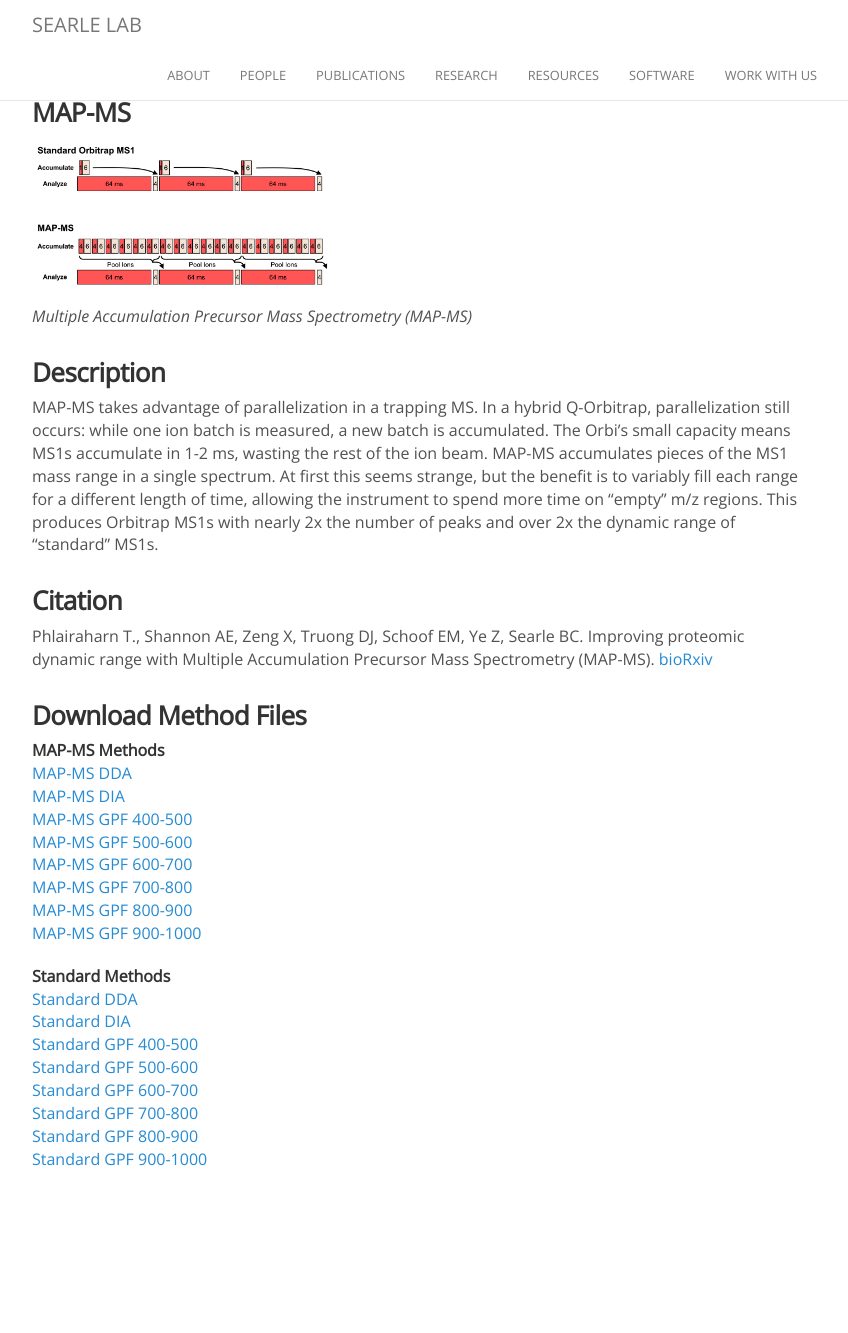
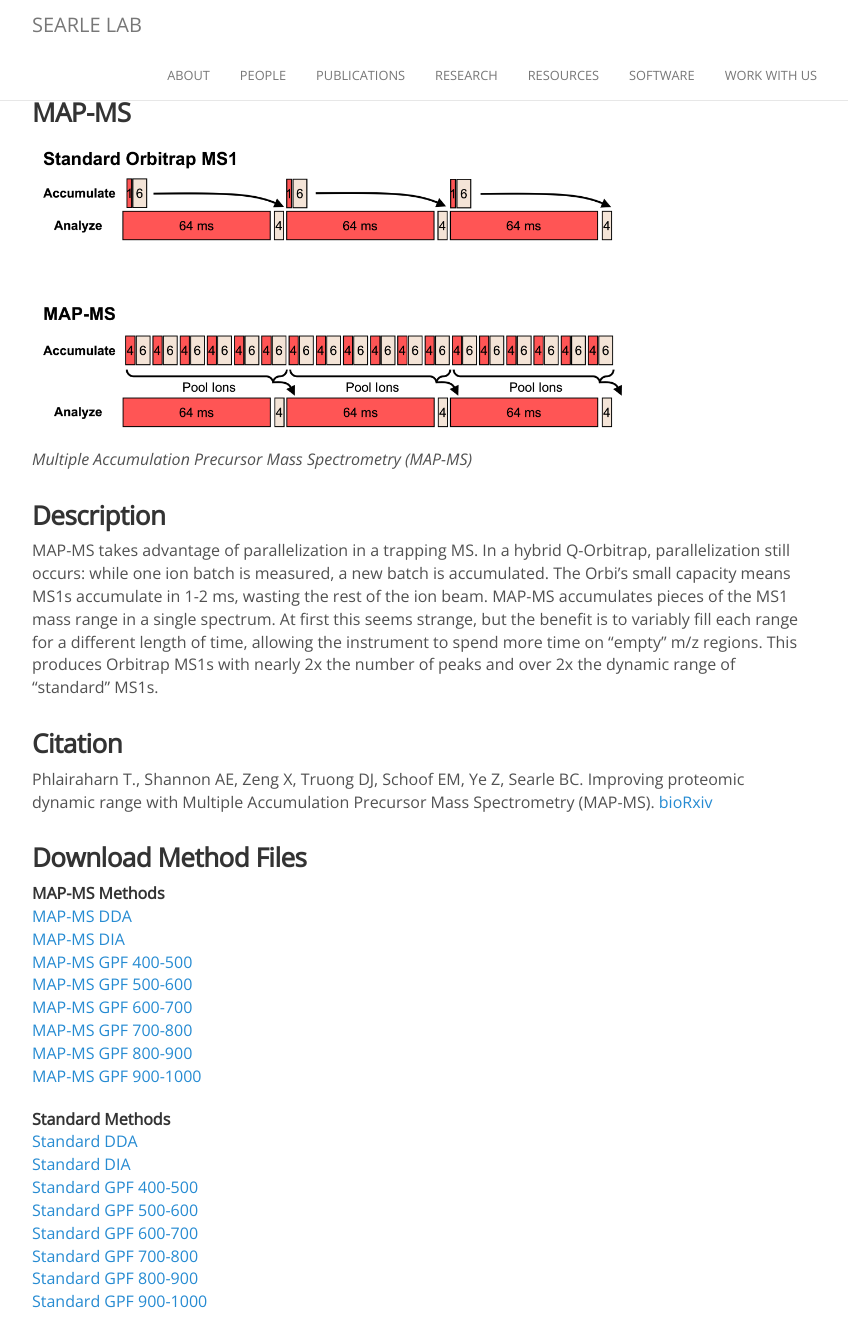
Before and after one commit to searlelab/searlelab.github.io, a Jekyll site: the page built from _resources/mapms.md, in a window 1280 px wide and 1333 px high. Shown: the whole window, without its empty margins (223-1071 px from the left). Built offline with Jekyll 4.4.1, drawn with Linux system fonts in a browser that asks for light colours; nearby versions of some CDN libraries; comment, search, counter and statistics services are not loaded.

Commit message:
Update mapms.md

```diff
--- a/_resources/mapms.md
+++ b/_resources/mapms.md
@@ -6,7 +6,7 @@ url: https://searlelab.github.io
 started: 2025
 ---
 
-<img width="300" src="{{site.baseurl}}/images/resources/mapms_zoom.png" data-action="zoom">
+<img width="600" src="{{site.baseurl}}/images/resources/mapms_zoom.png" data-action="zoom">
 
 _Multiple Accumulation Precursor Mass Spectrometry (MAP-MS)_
 
```
